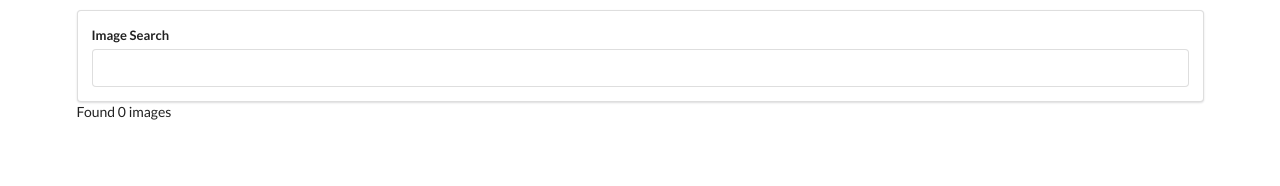
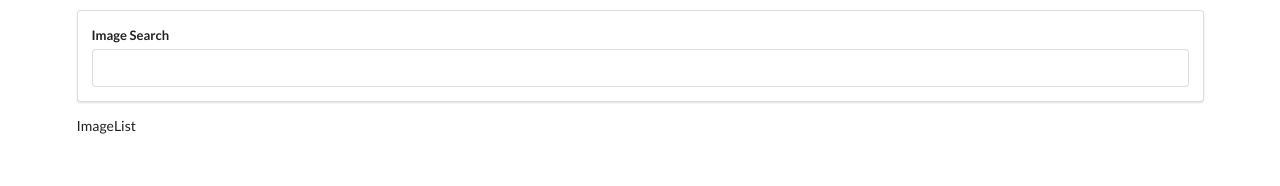
Before and after one commit to raylom/react-pics, a React (Create React App) app: page / in a window 1280 px wide. Shown: the top 186 px of the page. Built offline with nearby package versions, Linux system fonts and the light colour scheme.

Commit message:
crated ImageList component and prop to passdown images to component

```diff
--- a/src/components/App.js
+++ b/src/components/App.js
@@ -1,5 +1,6 @@
 import React from "react";
-import axios from "axios";
+import unsplash from "../api/unsplash";
+import ImageList from "./ImageList";
 
 import SearchBar from "./SearchBar";
 
@@ -7,12 +8,8 @@
   state = { images: [] };
 
   onSearchSubmit = async term => {
-    const response = await axios.get("https://api.unsplash.com/search/photos", {
-      params: { query: term },
-      headers: {
-        Authorization:
-          "Client-ID 1c741f89166a3295ddc690c308c9957ad668beb66643625579c3785f77ce38d6 "
-      }
+    const response = await unsplash.get("/search/photos", {
+      params: { query: term }
     });
     console.log(this);
     this.setState({ images: response.data.results });
@@ -21,7 +18,7 @@
     return (
       <div className="ui container" style={{ marginTop: "10px" }}>
         <SearchBar onSubmit={this.onSearchSubmit} />
-        Found {this.state.images.length} images
+        <ImageList images={this.state.images} />
       </div>
     );
   }
--- /dev/null
+++ b/src/components/ImageList.js
@@ -0,0 +1,8 @@
+import React from "react";
+
+const ImageList = props => {
+  console.log(props);
+  return <div>ImageList</div>;
+};
+
+export default ImageList;
```
